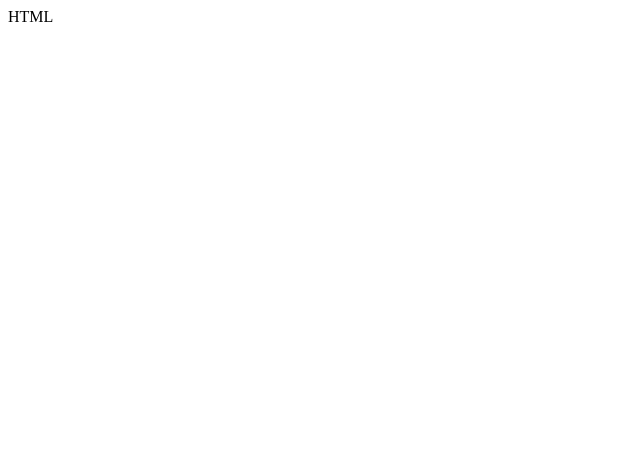
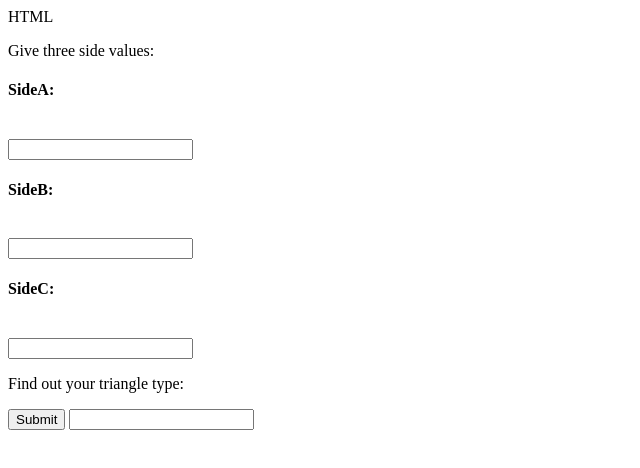
Before and after one commit to MaraJ1996/maras-second-IP, a plain HTML site: page index.html in a window 1280 px wide. Shown: the whole page, without its empty margins (0-640 px from the left). Drawn offline with Linux system fonts and the light colour scheme.

Commit message:
titled input sections, declared submit button, declared result section

```diff
--- a/index.html
+++ b/index.html
@@ -7,3 +7,26 @@ HTML
 
 <script language="Javascript" src="secondIP.js" type="text/javascript">
 </script>
+
+
+</head>
+<body>
+
+    <p>  Give three side values: <br>
+      </p>
+      <h4>SideA: </h4><BR>
+      <INPUT TYPE="Number" NAME="input1" id="a"><P>
+      <h4>SideB: </h4><BR>
+      <INPUT TYPE="Number" NAME="input2" id="b"><P>
+      <h4>SideC:</h4> <BR>
+      <INPUT TYPE="Number" NAME="input3"  id="c"><P>
+      <p>Find out your triangle type:</p>
+      <button class="button" onClick="checkinputs()">Submit</button>
+
+      <input type="text" name="result" id="result">
+
+
+
+
+</body>
+</html>
```
